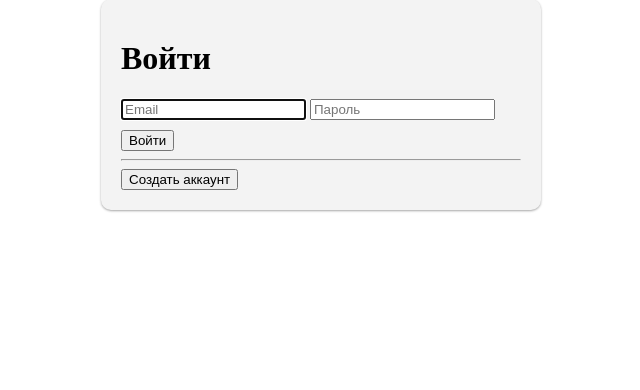
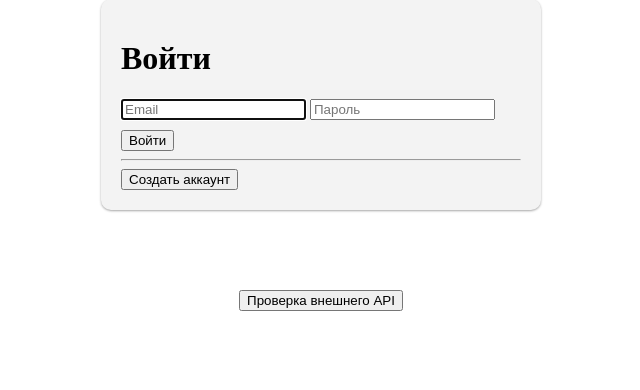
Before and after one commit to DashaOdnostorontseva/testEffMob, a Django app: page / in a window 1280 px wide. Shown: the part 81-471 px from the top of the page, without its empty margins (319-959 px from the left). Run offline with Django 5.2, Linux system fonts and the light colour scheme.

Commit message:
Add button for test external API

```diff
--- a/effMobApp/static/effMobApp/css/index.css
+++ b/effMobApp/static/effMobApp/css/index.css
@@ -14,3 +14,8 @@
 .form-signup {
   display: none;
 }
+
+#external-api-btn {
+  display: block;
+  margin: 0 auto;
+}
--- a/effMobApp/templates/effMobApp/index.html
+++ b/effMobApp/templates/effMobApp/index.html
@@ -31,6 +31,9 @@
       <button class="btn btn-primary btn-block" type="submit">Зарегистрироваться</button>
       <a href="#" id="cancel_signup">Назад</a>
     </form>
+  </div>
+
+  <button id = "external-api-btn" type="button" onclick="window.location.href='{% url 'external_api_demo' %}'">Проверка внешнего API</a>
 
   <script src="https://cdn.jsdelivr.net/npm/bootstrap@5.1.3/dist/js/bootstrap.bundle.min.js"></script>
   <script src="{% static 'effMobApp/js/index.js' %}"></script>
```
